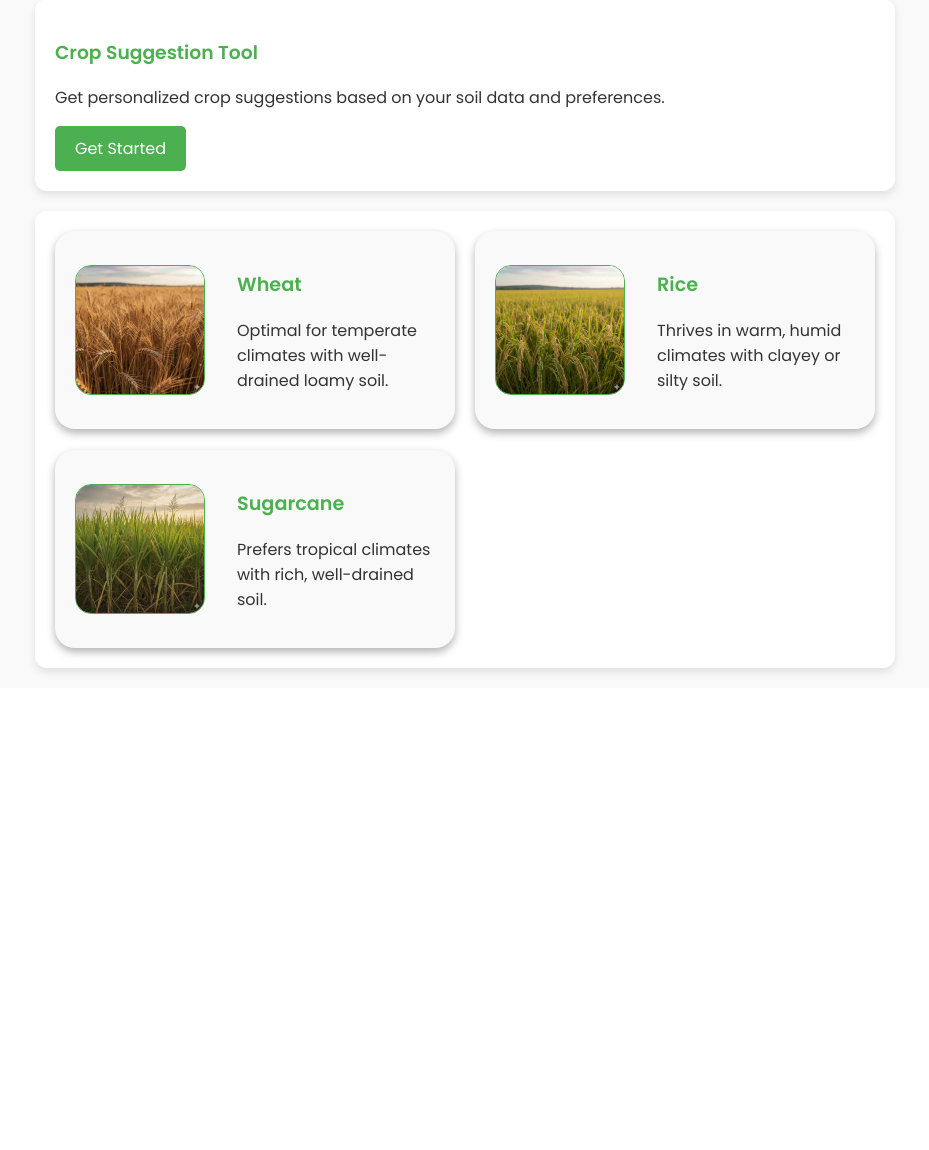
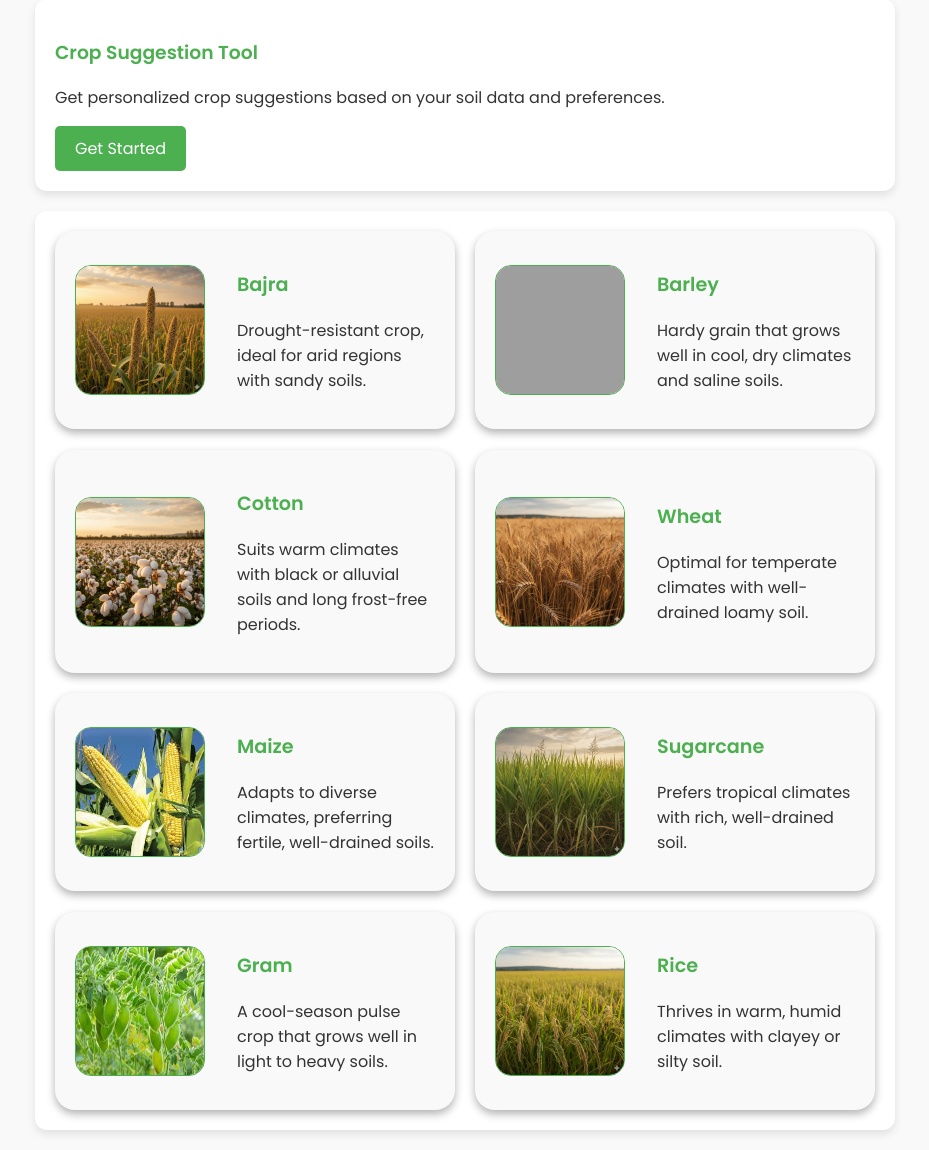
Before and after one commit to TarePradnyan/SIH2025_Soil2Software, a Flask app: page /crop_Suggestion in a window 1280 px wide. Shown: the part 212-1362 px from the top of the page, without its empty margins (175-1104 px from the left). Before the commit the page ends 887 px from the top, so only its background shows below. Run offline with Flask 3, Linux system fonts and the light colour scheme; grey boxes are pictures that could not be loaded.

Commit message:
Crop_sugg

```diff
--- a/web_container/templates/crop_sugg.html
+++ b/web_container/templates/crop_sugg.html
@@ -37,10 +37,52 @@
         </div>
         <div class="container">
             <div class="crop-container">
+                <img src="../img/crop/bajra_1.webp" alt="Bajra" loading="lazy">
+                <div class="info">
+                    <h3>Bajra</h3>
+                    <p>Drought-resistant crop, ideal for arid regions with sandy soils.</p>
+                </div>
+            </div>
+            <div class="crop-container">
+                <img src="../img/crop/barley_1.webp" alt="Barley" loading="lazy">
+                <div class="info">
+                    <h3>Barley</h3>
+                    <p>Hardy grain that grows well in cool, dry climates and saline soils.</p>
+                </div>
+            </div>
+            <div class="crop-container">
+                <img src="../img/crop/cotton_1.webp" alt="Cotton" loading="lazy">
+                <div class="info">
+                    <h3>Cotton</h3>
+                    <p>Suits warm climates with black or alluvial soils and long frost-free periods.</p>
+                </div>
+            </div>
+            <div class="crop-container">
                 <img src="../img/crop/wheat_1.webp" alt="Wheat" loading="lazy">
                 <div class="info">
                     <h3>Wheat</h3>
                     <p>Optimal for temperate climates with well-drained loamy soil.</p>
+                </div>
+            </div>
+            <div class="crop-container">
+                <img src="../img/crop/maize_1.webp" alt="Maize" loading="lazy">
+                <div class="info">
+                    <h3>Maize</h3>
+                    <p>Adapts to diverse climates, preferring fertile, well-drained soils.</p>
+                </div>
+            </div>
+            <div class="crop-container">
+                <img src="../img/crop/sugarcane_1.webp" alt="Sugarcane" loading="lazy">
+                <div class="info">
+                    <h3>Sugarcane</h3>
+                    <p>Prefers tropical climates with rich, well-drained soil.</p>
+                </div>
+            </div>
+            <div class="crop-container">
+                <img src="../img/crop/gram_1.webp" alt="Gram" loading="lazy">
+                <div class="info">
+                    <h3>Gram</h3>
+                    <p>A cool-season pulse crop that grows well in light to heavy soils.</p>
                 </div>
             </div>
             <div class="crop-container">
@@ -50,13 +92,6 @@
                     <p>Thrives in warm, humid climates with clayey or silty soil.</p>
                 </div>
             </div>
-            <div class="crop-container">
-                <img src="../img/crop/sugarcane_1.webp" alt="Sugarcane" loading="lazy">
-                <div class="info">
-                    <h3>Sugarcane</h3>
-                    <p>Prefers tropical climates with rich, well-drained soil.</p>
-                </div>
-            </div>
         </div>
     </main>
     <script src="../static/js/crop_sugg.js"></script>
```
Also changed, not shown: web_container/img/crop/bajra_1.webp (added), web_container/img/crop/cotton_1.webp (added), web_container/img/crop/gram_1.webp (added), web_container/img/crop/maize_1.webp (added), 1 other file.
